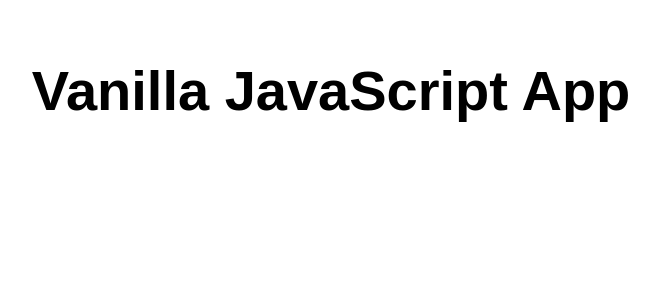
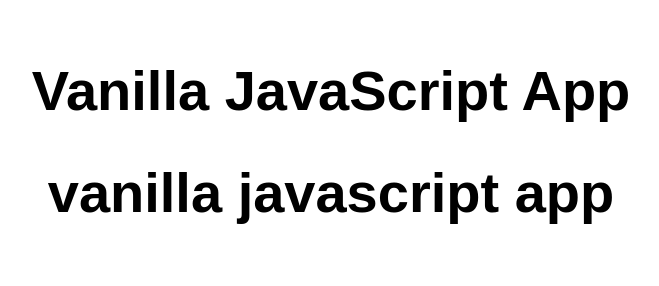
Before and after one commit to god-nayeem/nayeem2469, a website: page src/index.html in a window 1280 px wide. Shown: the whole page, without its empty margins (309-968 px from the left). Drawn offline with Linux system fonts and the light colour scheme.

Commit message:
Update index.html

```diff
--- a/src/index.html
+++ b/src/index.html
@@ -11,7 +11,7 @@
 <body>
   <main>
     <h1>Vanilla JavaScript App</h1>
+    <h1>vanilla javascript app</h1>
   </main>
 </body>
-
 </html>
```
